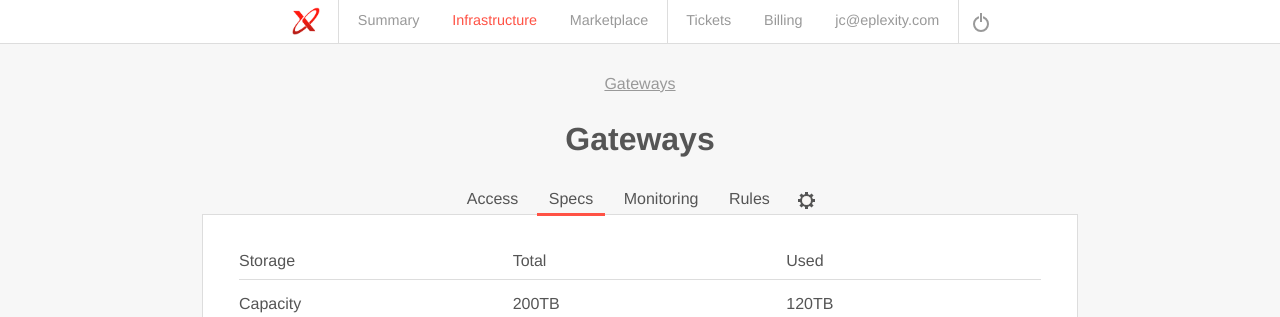
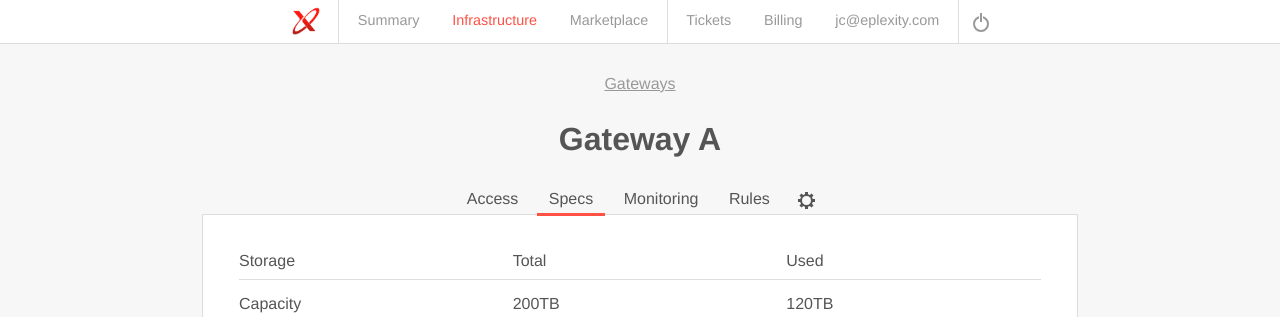
Before and after one commit to fairheadcreative/eplexity, a Jekyll site: the page built from gateway-details.html, in a window 1280 px wide. Shown: the top 317 px of the page. Built offline with Jekyll 4.4.1, drawn with Linux system fonts in a browser that asks for light colours.

Commit message:
Update gateway Settings pages

```diff
--- a/gateway-details.html
+++ b/gateway-details.html
@@ -1,6 +1,6 @@
 ---
 layout: layout
-title: Gateways
+title: Gateway A
 top-link: Gateways
 class: item-edit infrastructure
 ---
@@ -165,14 +165,43 @@
   </div>
 
   <div class="plate-tab" data-plate="settings-power">
+    <div class="group info">
+      <h2>This gateway is enabled.</h2>
+      <p>If you want to disable it, make sure:</p>
+      <ul>
+        <li>That all gateway behavior are being handled by another gateway, or unneeded.</li>
+        <li>That your team is aware that this gateway will no longer be powered on.</li>
+        <li>That billing will be unaffected while this gateway is powered off.</li>
+      </ul>
+    </div>
     <div class="group">
-      Settings: Power
+      <div class="action-handler">
+        <form action="#">
+          <input type="submit" value="Switch it off">
+          <a href="#" class="button secondary">Notify the team</a>
+        </form>
+      </div>
     </div>
   </div>
 
   <div class="plate-tab" data-plate="settings-rename">
+    <div class="group info">
+      <h2>This gateway is called 'Gateway A'.</h2>
+      <p>If you want to rename it, make sure:</p>
+      <ul>
+        <li>That all references to this gateway name get updated among your team.</li>
+        <li>That the new name is available (we'll let you know if there's a duplication).</li>
+        <li>That your log this change to keep your ticket &amp; billing info accurate.</li>
+      </ul>
+    </div>
     <div class="group">
-      Settings: Rename
+      <div class="action-handler">
+        <form action="#">
+          <input type="text" class="range-4" value="Cocoa Slice">
+          <input type="submit" value="Save changes">
+          <a href="#" class="button secondary">Notify the team</a>
+        </form>
+      </div>
     </div>
   </div>
 
@@ -189,8 +218,22 @@
   </div>
 
   <div class="plate-tab" data-plate="settings-destroy">
+    <div class="group info">
+      <h2>Careful, this can't be undone!</h2>
+      <p>If you want to destroy it, make sure:</p>
+      <ul>
+        <li>That all gateway actions are being handled by another gateway, or unneeded.</li>
+        <li>That your team is aware that this gateway will no longer be available.</li>
+        <li>That billing will be unaffected once this gateway is destroyed.</li>
+      </ul>
+    </div>
     <div class="group">
-      Settings: Destroy
+      <div class="action-handler">
+        <form action="#">
+          <input type="submit" value="Destroy gateway">
+          <a href="#" class="button secondary">Notify the team</a>
+        </form>
+      </div>
     </div>
   </div>
 
```
